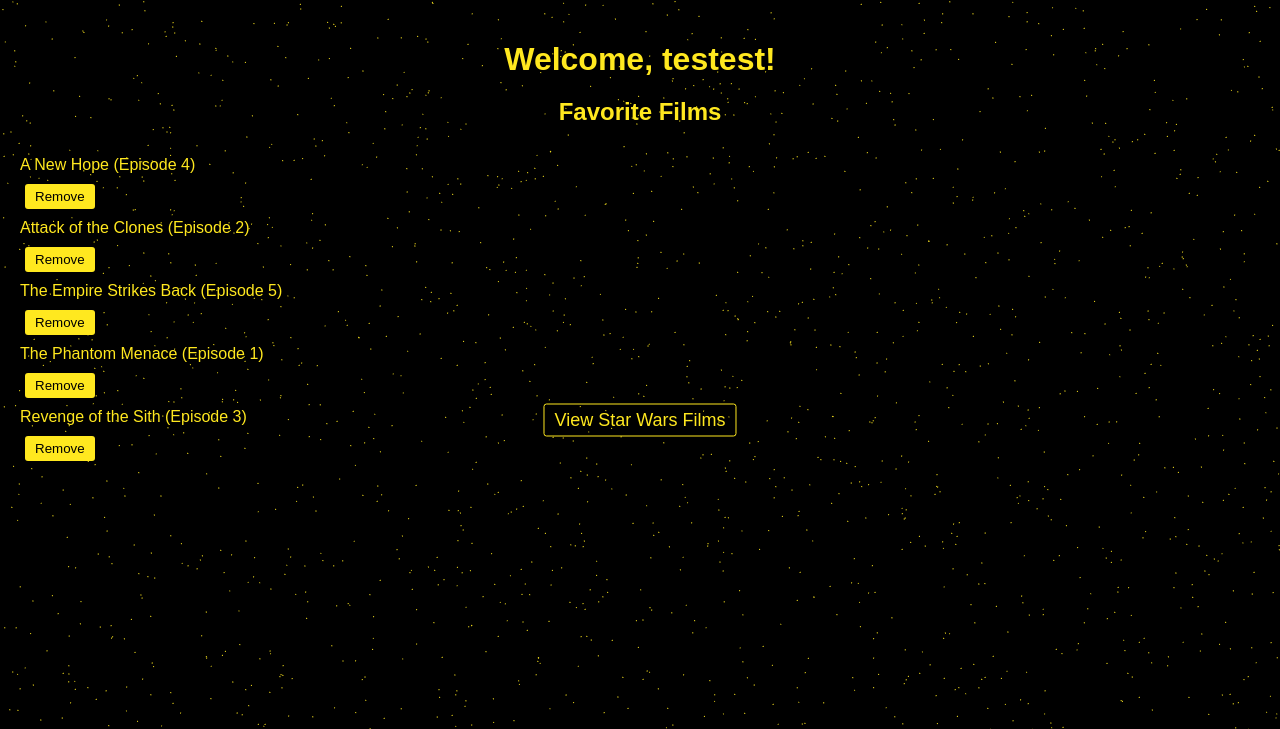
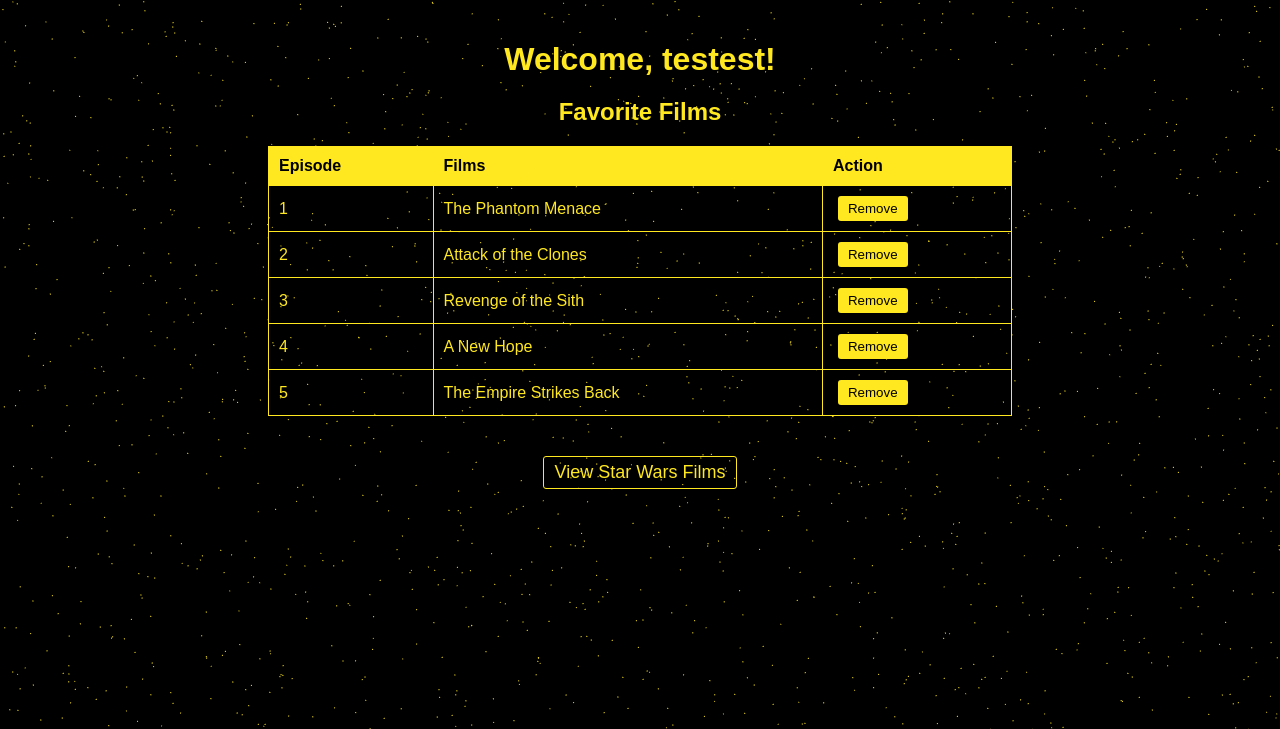
Before and after one commit to alexkjzz/PythonTP, a Flask app: page /dashboard in a window 1280 px wide. Shown: the top 729 px of the page. Run offline with Flask 3, Linux system fonts and the light colour scheme; a user stored in the database is signed in.

Commit message:
finito pipo dans pas longtemps

```diff
--- a/v2.0/app2.py
+++ b/v2.0/app2.py
@@ -1,6 +1,6 @@
 # app.py
 
-from flask import Flask, render_template, redirect, url_for, flash, request
+from flask import Flask, render_template, redirect, url_for, flash, request , abort
 from flask_login import LoginManager, login_user, logout_user, login_required, UserMixin, current_user
 from db import db, init_app
 from models import User , Favori
@@ -73,7 +73,11 @@
 @app.route('/dashboard')
 @login_required
 def dashboard():
+    if current_user.role == 1:
+        return redirect(url_for('statistique'))
+
     return render_template('dashboard.html')
+
 
 
 
@@ -142,6 +146,19 @@
     return redirect(url_for('dashboard'))
 
 
+@app.route('/statistique')
+@login_required
+def statistique():
+    if current_user.role != 1:
+        abort(403)
+    films = Favori.query.all()
+    film_counts = {}
+    for film in films:
+        if film.film_title in film_counts:
+            film_counts[film.film_title] +=1
+        else:
+            film_counts[film.film_title] = 1
+    return render_template('statistique.html', film_counts=film_counts)
 
 
 # Exécution de l'application
--- a/v2.0/templates/dashboard.html
+++ b/v2.0/templates/dashboard.html
@@ -21,14 +21,21 @@
             margin-bottom: 20px;
         }
 
-        ul {
-            list-style: none;
-            padding: 0;
-            margin: 0;
+        table {
+            width: 60%;
+            margin: 0 auto;
+            border-collapse: collapse;
         }
 
-        li {
-            margin-bottom: 10px;
+        th, td {
+            border: 1px solid #ffe81f;
+            padding: 10px;
+            text-align: left;
+        }
+
+        th {
+            background-color: #ffe81f;
+            color: #000;
         }
 
         a {
@@ -40,19 +47,14 @@
             border-radius: 3px;
             background-color: #000;
             transition: background-color 0.3s, color 0.3s;
-            position: absolute;
-            top: 50%;
-            left: 50%;
-            transform: translate(-50%, -50%);
+            display: inline-block;
+            margin-top: 20px;
+            text-align: center; /* Centrer le texte horizontalement */
         }
 
         a:hover {
             background-color: #ffe81f;
             color: #000;
-        }
-
-        form {
-            display: inline;
         }
 
         button[type="submit"] {
@@ -63,15 +65,12 @@
             border-radius: 3px;
             cursor: pointer;
             margin-left: 5px;
-
         }
 
         button[type="submit"]:hover {
             background-color: #f7d116;
         }
-        li{
-            padding-top: 10px;
-        }
+
         .star {
             position: absolute;
             width: 2px;
@@ -85,18 +84,34 @@
     <h1>Welcome, {{ current_user.username }}!</h1>
 
     <h2>Favorite Films</h2>
-    <ul>
-        {% for favori in current_user.favoris %}
-            <li>{{ favori.film_title }} (Episode {{ favori.episode_id }})</li>
+    <table>
+        <thead>
+            <tr>
+                <th>Episode</th>
+                <th>Films</th>
+                <th>Action</th>
+            </tr>
+        </thead>
+        <tbody>
+            {% for favori in current_user.favoris|sort(attribute='episode_id') %}
+            <tr>
+                <td>{{ favori.episode_id }}</td>
+                <td>{{ favori.film_title }}</td>
+                <td>
                     <form method="POST" action="{{ url_for('remove_favorite') }}">
                         <input type="hidden" name="film_title" value="{{ favori.film_title }}">
                         <input type="hidden" name="episode_id" value="{{ favori.episode_id }}">
-                <button type="submit" class="btn btn-danger btn-sm">Remove</button>
+                        <button type="submit">Remove</button>
                     </form>
+                </td>
+            </tr>
             {% endfor %}
-    </ul>
+        </tbody>
+    </table>
 
+    <div style="text-align: center; margin-top: 20px;">
         <a href="{{ url_for('fetch_star_wars_films') }}">View Star Wars Films</a>
+    </div>
 
     {% with messages = get_flashed_messages() %}
         {% if messages %}
@@ -108,6 +123,7 @@
             <meta http-equiv="refresh" content="10;url={{ request.path }}">
         {% endif %}
     {% endwith %}
+
     <script>
         document.addEventListener("DOMContentLoaded", function() {
             const body = document.querySelector("body");
```
Also changed, not shown: v2.0/templates/statistique.html (added, +27 -0 lines), v2.0/BDD/python_bdd.db. Lines whose indentation alone changed are shown as unchanged.
